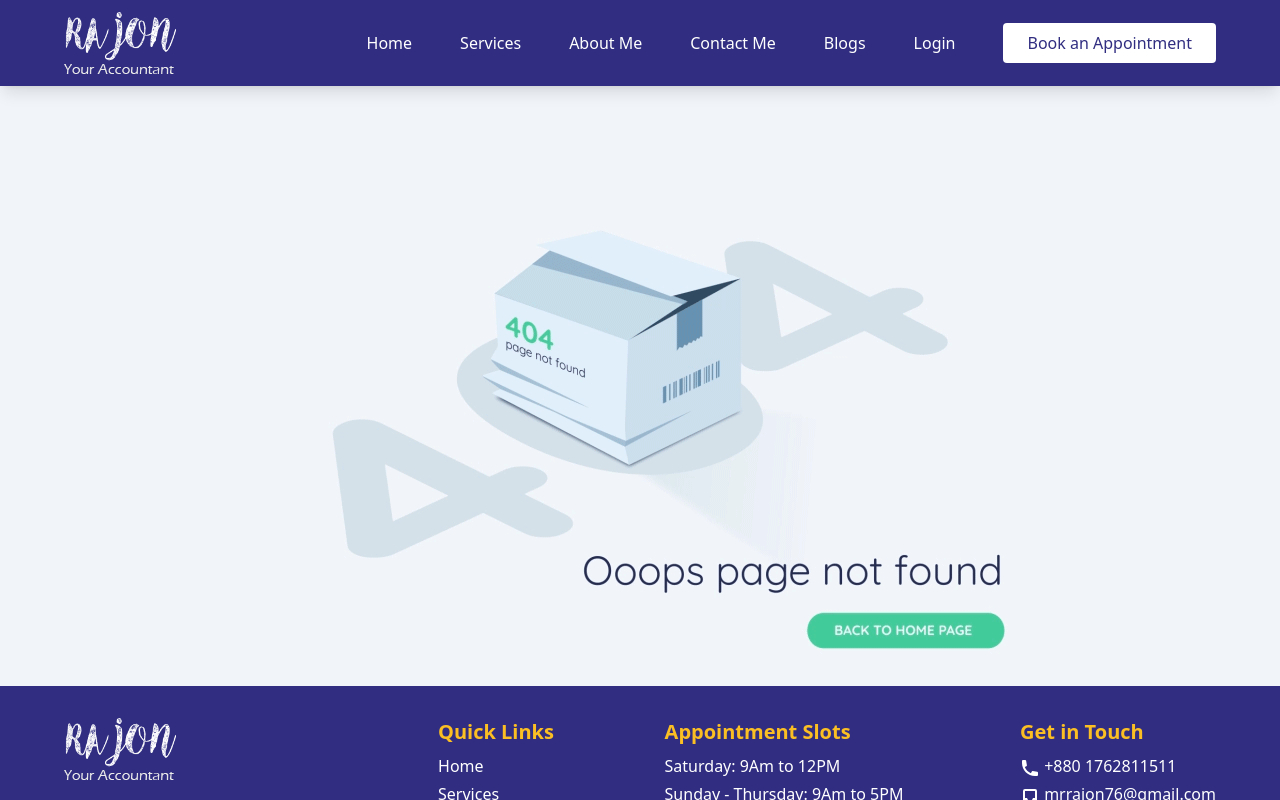
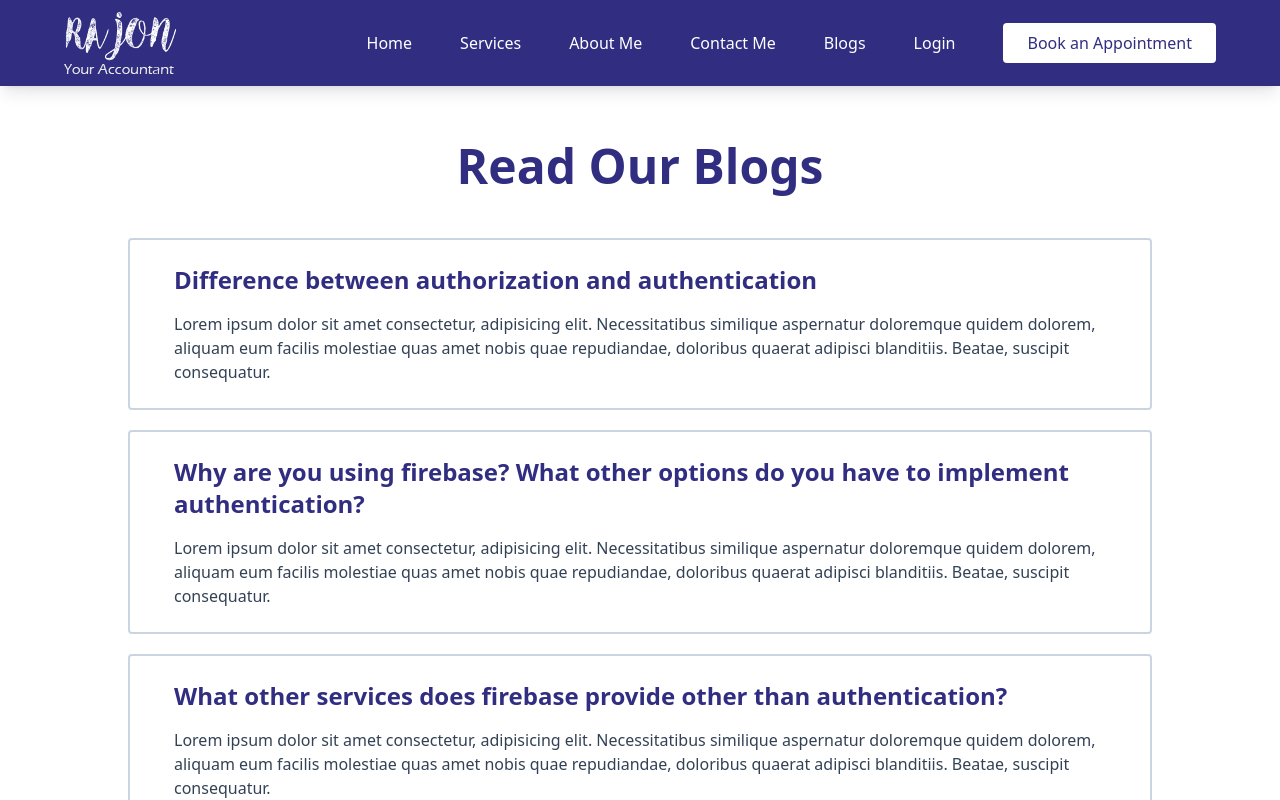
Before and after one commit to mrrajon76/react--independent-service-provider, a React (Create React App) app: page /blogs in a window 1280 px wide. Shown: the top 800 px of the page. Built offline with nearby package versions, Linux system fonts and the light colour scheme.

Commit message:
Blog page added

```diff
--- a/src/App.js
+++ b/src/App.js
@@ -2,6 +2,7 @@ import { Route, Routes } from 'react-router-dom';
 import './App.css';
 import About from './Pages/About/About';
 import Appointment from './Pages/Appointment/Appointment';
+import Blogs from './Pages/Blogs/Blogs';
 import Contact from './Pages/Contact/Contact';
 import Home from './Pages/Home/Home';
 import Login from './Pages/LoginRegister/Login/Login';
@@ -21,9 +22,10 @@ function App() {
         <Route path='/services' element={<Services></Services>}></Route>
         <Route path='/about' element={<About></About>}></Route>
         <Route path='/contact' element={<Contact></Contact>}></Route>
+        <Route path='/blogs' element={<Blogs></Blogs>}></Route>
         <Route path='/login' element={<Login></Login>}></Route>
         <Route path='/register' element={<Register></Register>}></Route>
-        <Route path='/appointment' element={<Appointment></Appointment>}></Route>
+        <Route path='/checkout' element={<Appointment></Appointment>}></Route>
         <Route path='*' element={<NotFound></NotFound>}></Route>
       </Routes>
       <Footer></Footer>
--- /dev/null
+++ b/src/Pages/Blogs/Blogs.js
@@ -0,0 +1,31 @@
+import React from 'react';
+
+const Blogs = () => {
+    return (
+        <div className='min-h-[67vh] py-14 px-5 md:px-16 lg:px-32'>
+            <h3 className='text-4xl md:text-5xl text-indigo-900 font-extrabold text-center'>Read Our Blogs</h3>
+            <div className='mt-8 md:mt-12'>
+                <div className='text-center md:text-left border-2 border-slate-300 rounded p-3 md:p-6'>
+                    <div className='px-5'>
+                        <h3 className='text-2xl font-bold text-indigo-900'>Difference between authorization and authentication</h3>
+                        <p className='text-slate-700 mt-4'>Lorem ipsum dolor sit amet consectetur, adipisicing elit. Necessitatibus similique aspernatur doloremque quidem dolorem, aliquam eum facilis molestiae quas amet nobis quae repudiandae, doloribus quaerat adipisci blanditiis. Beatae, suscipit consequatur.</p>
+                    </div>
+                </div>
+                <div className='text-center md:text-left border-2 border-slate-300 rounded p-3 md:p-6 mt-5'>
+                    <div className='px-5'>
+                        <h3 className='text-2xl font-bold text-indigo-900'>Why are you using firebase? What other options do you have to implement authentication?</h3>
+                        <p className='text-slate-700 mt-4'>Lorem ipsum dolor sit amet consectetur, adipisicing elit. Necessitatibus similique aspernatur doloremque quidem dolorem, aliquam eum facilis molestiae quas amet nobis quae repudiandae, doloribus quaerat adipisci blanditiis. Beatae, suscipit consequatur.</p>
+                    </div>
+                </div>
+                <div className='text-center md:text-left border-2 border-slate-300 rounded p-3 md:p-6 mt-5'>
+                    <div className='px-5'>
+                        <h3 className='text-2xl font-bold text-indigo-900'>What other services does firebase provide other than authentication?</h3>
+                        <p className='text-slate-700 mt-4'>Lorem ipsum dolor sit amet consectetur, adipisicing elit. Necessitatibus similique aspernatur doloremque quidem dolorem, aliquam eum facilis molestiae quas amet nobis quae repudiandae, doloribus quaerat adipisci blanditiis. Beatae, suscipit consequatur.</p>
+                    </div>
+                </div>
+            </div>
+        </div>
+    );
+};
+
+export default Blogs;
--- a/src/Pages/Home/Home.js
+++ b/src/Pages/Home/Home.js
@@ -13,7 +13,7 @@ const Home = () => {
                     <h4 className='text-1xl md:text-2xl px-5 md:px-20 lg:px-44 mt-7'>Trusting someone with your business financial means something to you as a business owner.
                         It’s a role that takes you away from reaching your fullest potential as an entrepreneur. Your business is special to you and I make
                         it special to us. Get your Bookkeeping & Tax services done with the experts!</h4>
-                    <Link to='/appointment' className='mt-7 py-2 px-6 bg-amber-500 text-white rounded hover:bg-white hover:text-indigo-900 inline-block'>Book an Appointment</Link>
+                    <Link to='/checkout' className='mt-7 py-2 px-6 bg-amber-500 text-white rounded hover:bg-white hover:text-indigo-900 inline-block'>Book an Appointment</Link>
                 </div>
             </div>
 
--- a/src/Pages/Services/Service/Service.js
+++ b/src/Pages/Services/Service/Service.js
@@ -9,7 +9,7 @@ const Service = ({ data }) => {
                 <h3 className='text-2xl font-bold text-indigo-900'>{data.name}</h3>
                 <h5 className='text-amber-500 text-lg font-bold my-3'>${data.rate}</h5>
                 <p className='text-slate-700'>{data.desc}</p>
-                <Link to='/appointment' className='mt-4 py-2 px-6 bg-indigo-900 text-white rounded hover:bg-amber-500 inline-block'>Book an Appointment</Link>
+                <Link to='/checkout' className='mt-4 py-2 px-6 bg-indigo-900 text-white rounded hover:bg-amber-500 inline-block'>Book an Appointment</Link>
             </div>
         </div>
     );
--- a/src/Pages/Shared/Footer/Footer.js
+++ b/src/Pages/Shared/Footer/Footer.js
@@ -37,7 +37,7 @@ const Footer = () => {
                             <li>Sunday - Thursday: 9Am to 5PM</li>
                             <li>Friday: CLOSE</li>
                         </ul>
-                        <Link to='/appointment' className='mt-3 py-2 px-6 bg-white text-indigo-900 rounded hover:bg-amber-500 hover:text-white inline-block'>Book Now</Link>
+                        <Link to='/checkout' className='mt-3 py-2 px-6 bg-white text-indigo-900 rounded hover:bg-amber-500 hover:text-white inline-block'>Book Now</Link>
                     </div>
                 </div>
 
--- a/src/Pages/Shared/Header/Header.js
+++ b/src/Pages/Shared/Header/Header.js
@@ -28,7 +28,7 @@ const Header = () => {
                     <li><Link to='/blogs'>Blogs</Link></li>
                     <li><Link to='/login'>Login</Link></li>
                 </ul>
-                <Link to='/appointment' className='py-2 px-6 bg-white text-indigo-900 rounded hover:bg-amber-500 hover:text-white inline-block'>Book an Appointment</Link>
+                <Link to='/checkout' className='py-2 px-6 bg-white text-indigo-900 rounded hover:bg-amber-500 hover:text-white inline-block'>Book an Appointment</Link>
             </div>
         </div >
     );
```
Also changed, not shown: src/Pages/Blogs/Blogs.css (added).
